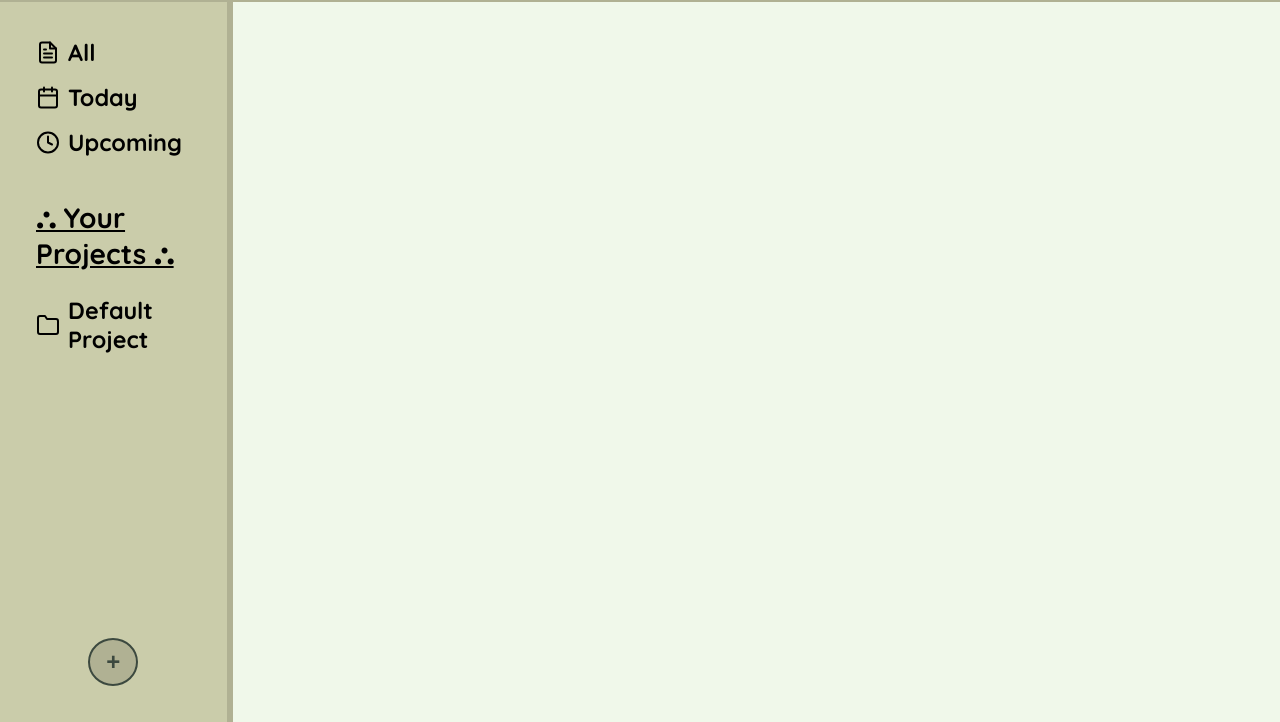
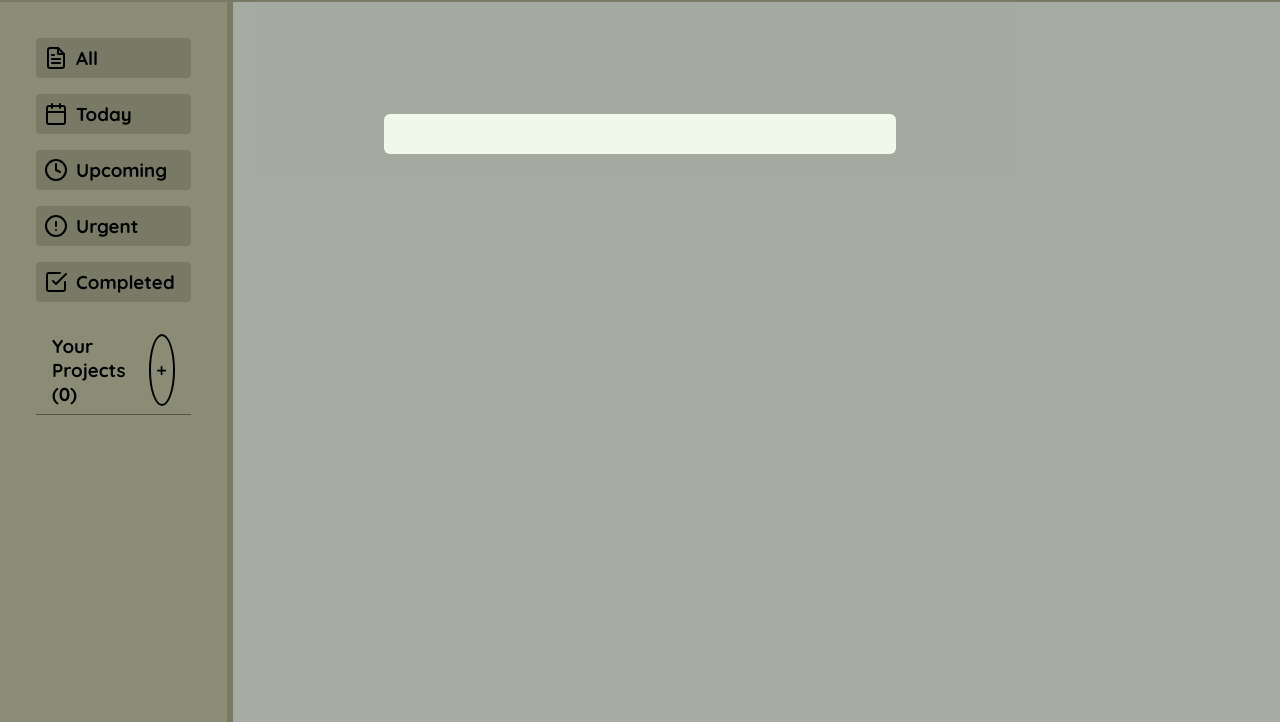
Before and after one commit to sorrrb/todo-app, a website built with webpack: page dist/index.html in a window 1280 px wide. Shown: the part 78-800 px from the top of the page. Built offline with nearby package versions, Linux system fonts and the light colour scheme.

Commit message:
Implement new style & sidebar structure

```diff
--- a/src/modules/load.js
+++ b/src/modules/load.js
@@ -2,7 +2,17 @@ import Logo from '../assets/media/book-open.svg';
 import AllIcon from '../assets/media/file-text.svg';
 import TodayIcon from '../assets/media/calendar.svg';
 import UpcomingIcon from '../assets/media/clock.svg';
+import UrgentIcon from '../assets/media/alert-circle.svg';
+import CompletedIcon from '../assets/media/check-square.svg';
 import ProjectIcon from '../assets/media/folder.svg';
+
+// Helper function to capitalize string
+function capitalize(string) {
+  const firstLetter = string.charAt(0);
+  const remainingLetters = string.slice(1);
+
+  return firstLetter.toUpperCase() + remainingLetters;
+}
 
 // Page skeleton is loaded
 
@@ -33,13 +43,16 @@ function createProjectFolder(name, src) {
   icon.src = src;
 
   const title = document.createElement('h3');
-  title.textContent = `${name}`;
+
+  title.textContent = `${capitalize(name)}`;
 
   folder.appendChild(icon);
   folder.appendChild(title);
 
   return folder;
 }
+
+
 
 
 function createMain() {
@@ -49,48 +62,40 @@ function createMain() {
   const sidebar = document.createElement('section');
   sidebar.id = 'sidebar';
 
-  const systemProjects = document.createElement('div');
-  systemProjects.classList.add('project-container');
+  const systemNav = document.createElement('div');
+  systemNav.id = 'system-projects';
 
-  const userProjects = document.createElement('div');
-  userProjects.classList.add('project-container');
+  const userNav = document.createElement('div');
+  userNav.id = 'user-projects';
 
-  const defaultFolder = document.createElement('div');
-  defaultFolder.id = 'system-projects';
+  const systemProjects = {
+    all: AllIcon,
+    today: TodayIcon,
+    upcoming: UpcomingIcon,
+    urgent: UrgentIcon,
+    completed: CompletedIcon
+  }
 
-  const personalFolder = document.createElement('div');
-  personalFolder.id = 'user-projects';
+  for (const prop in systemProjects) {
+    const systemFolder = createProjectFolder(prop, systemProjects[prop]);
+    systemNav.appendChild(systemFolder);
+  }
 
-  const allProjects = createProjectFolder('All', AllIcon);
-  const todayProjects = createProjectFolder('Today', TodayIcon);
-  const upcomingProjects = createProjectFolder('Upcoming', UpcomingIcon);
+  const userProjectsHeader = document.createElement('header');
+  userProjectsHeader.id = 'projects-info';
+  const userProjectsText = document.createElement('h3');
+  userProjectsText.textContent = 'Your Projects (0)';
+  const userProjectsButton = document.createElement('button');
+  userProjectsButton.id = 'create-project';
+  userProjectsButton.innerHTML = '&#128933;';
 
-  defaultFolder.appendChild(allProjects);
-  defaultFolder.appendChild(todayProjects);
-  defaultFolder.appendChild(upcomingProjects);
+  userProjectsHeader.appendChild(userProjectsText);
+  userProjectsHeader.appendChild(userProjectsButton);
 
-  const personalFolderTitle = document.createElement('h2');
-  personalFolderTitle.innerHTML = '&#9964; Your Projects &#9964;';
+  userNav.appendChild(userProjectsHeader);
 
-  const defaultProjects = createProjectFolder('Default Project', ProjectIcon);
-
-  const userProjectsWrapper = document.createElement('div');
-  userProjectsWrapper.id = 'user-projects-wrapper';
-  userProjectsWrapper.appendChild(defaultProjects);
-
-  personalFolder.appendChild(personalFolderTitle);
-  personalFolder.appendChild(userProjectsWrapper);
-
-  systemProjects.appendChild(defaultFolder);
-  userProjects.appendChild(personalFolder);
-
-  const projectBtn = document.createElement('button');
-  projectBtn.id = 'create-project';
-  projectBtn.innerHTML = `&#43;`;
-
-  sidebar.appendChild(systemProjects);
-  sidebar.appendChild(userProjects);
-  sidebar.appendChild(projectBtn);
+  sidebar.appendChild(systemNav);
+  sidebar.appendChild(userNav);
 
   const display = document.createElement('section');
   display.id = 'display';
@@ -102,14 +107,33 @@ function createMain() {
 }
 
 
+
+
+function createModal() {
+  const modal = document.createElement('div');
+  modal.id = 'modal';
+
+  const content = document.createElement('section');
+  content.classList.add('modal-content');
+
+  modal.appendChild(content);
+
+  return modal;
+}
+
+
+
+
 function loadPage() { // Responsible for generating page skeleton and appending to document body
   const pages = [];
 
   const header = createHeader();
   const main = createMain();
+  const modal = createModal();
 
   pages.push(header);
   pages.push(main);
+  pages.push(modal);
 
   pages.forEach((page) => {
     document.body.appendChild(page);
--- a/src/style.css
+++ b/src/style.css
@@ -8,6 +8,9 @@
   --section-bg: #CACCAA;
   --section-border: #53534338;
   --text-accent: #3C493F;
+  --sidebar-divide: #535343a8;
+  --modal-bg-fallback: #000000;
+  --modal-bg: #00000050;
 }
 
 * {
@@ -26,6 +29,12 @@ body {
 
 
 
+.project-folder, #create-project {
+  cursor: pointer;
+}
+
+
+
 #header, #logo-container {
   display: flex;
   align-items: center;
@@ -34,7 +43,7 @@ body {
 #header {
   padding-inline: 36px;
   color: var(--text-accent);
-  font-size: 1.5rem;
+  font-size: 1.75rem;
   border-bottom: 6px solid var(--section-border);
 }
 
@@ -56,45 +65,67 @@ body {
 #sidebar {
   padding: 36px;
   display: grid;
-  grid-template-rows: repeat(4, 1fr);
+  grid-template-rows: auto 1fr;
   border-right: 6px solid var(--section-border);
-}
-
-#create-project {
-  justify-self: center;
-  align-self: flex-end;
-  grid-row: 4 / 5;
-  background-color: var(--section-border);
-  border: 2px solid var(--text-accent);
-  border-radius: 50%;
-  color: var(--text-accent);
-  font-size: 1.5rem;
-  font-weight: bold;
-  padding: 8px 16px;
-}
-
-.project-container {
-  display: flex;
-  flex-direction: column;
-  gap: 36px;
 }
 
 #system-projects, #user-projects {
   display: flex;
   flex-direction: column;
-  gap: 16px;
 }
 
-#user-projects > h2 {
-  font-size: 1.75rem;
-  font-weight: 900;
-  align-self: center;
-  text-decoration: underline;
-  margin-bottom: 8px;
+#system-projects {
+  gap: 16px;
+  margin-bottom: 16px;
+}
+
+#user-projects {
+  gap: 8px;
+  margin-top: 16px;
+}
+
+#projects-info {
+  padding-inline: 16px;
+  padding-bottom: 8px;
+  display: flex;
+  justify-content: space-between;
+  border-bottom: 1px solid var(--sidebar-divide);
+}
+
+#create-project {
+  padding-inline: 6px;
+  padding-top: 2px;
+  background: none;
+  border: 2px solid black;
+  border-radius: 50%;
 }
 
 .project-folder {
+  padding: 8px;
+  border-radius: 4px;
+  background-color: var(--section-border);
   display: flex;
-  font-size: 1.25rem;
   gap: 8px;
 }
+
+
+
+#modal {
+  position: fixed;
+  z-index: 1;
+  left: 0;
+  top: 0;
+  width: 100%;
+  height: 100%;
+  overflow: auto;
+  background-color: var(--modal-bg-fallback);
+  background-color: var(--modal-bg);
+}
+
+.modal-content {
+  border-radius: 6px;
+  background-color: var(--main-bg);
+  margin: 15% auto;
+  padding: 20px;
+  width: 40%;
+}
```
Also changed, not shown: src/assets/media/alert-circle.svg (added), src/assets/media/check-square.svg (added).
